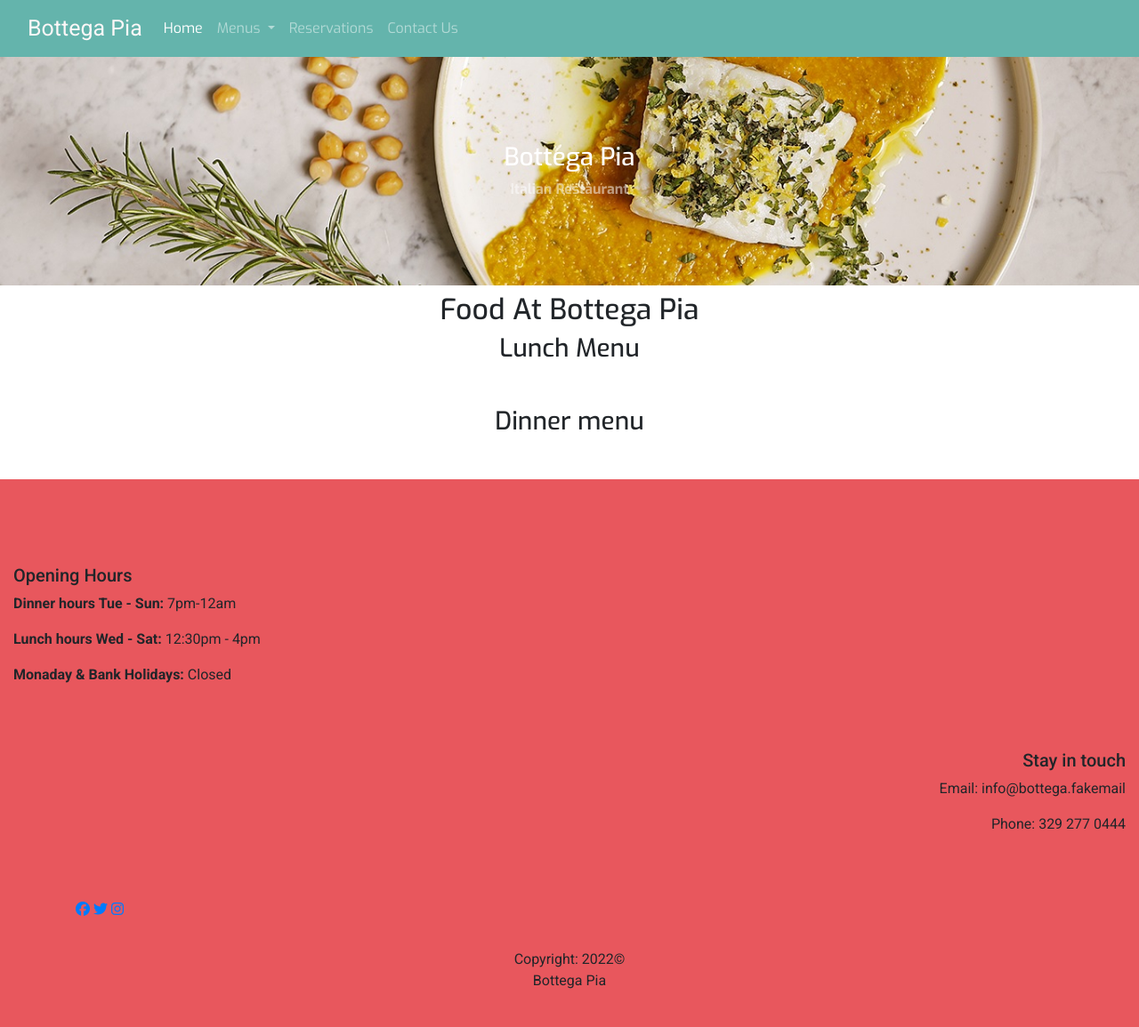
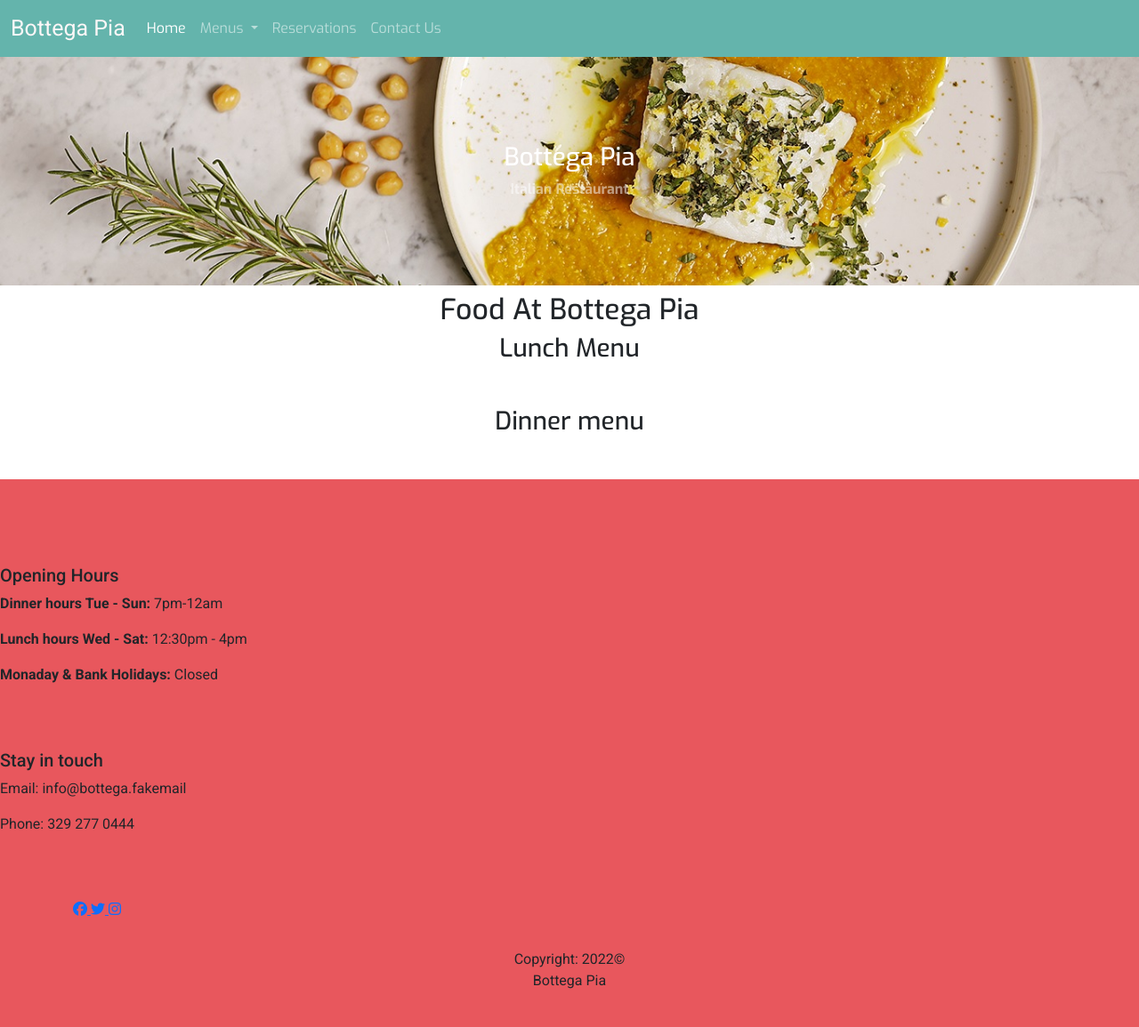
Before and after one commit to ExcellentWish/portfolio-project-4, a Django app: page /menus/food_menu/ in a window 1280 px wide. Shown: the whole page at 89% size. Run offline with Django 3.2, Linux system fonts and the light colour scheme; data that the repository does not hold is empty; some libraries are stand-ins or nearby versions.

Commit message:
Amend base.html scripts and links for css

```diff
--- a/templates/base.html
+++ b/templates/base.html
@@ -13,11 +13,12 @@
     <script src="https://cdn.jsdelivr.net/npm/bootstrap@5.2.1/dist/js/bootstrap.bundle.min.js"
         integrity="sha384-u1OknCvxWvY5kfmNBILK2hRnQC3Pr17a+RTT6rIHI7NnikvbZlHgTPOOmMi466C8" crossorigin="anonymous">
     </script>
-    <link rel="stylesheet" href="https://cdn.jsdelivr.net/npm/bootstrap@4.5.3/dist/css/bootstrap.min.css">
+
     <link rel="stylesheet" href="https://cdnjs.cloudflare.com/ajax/libs/bootstrap-datepicker/1.9.0/css/bootstrap-datepicker.min.css">
-    <link rel="stylesheet" href="https://cdnjs.cloudflare.com/ajax/libs/font-awesome/4.7.0/css/font-awesome.min.css">
-    <script src="https://ajax.googleapis.com/ajax/libs/jquery/3.4.1/jquery.min.js"></script>
-    <script src="https://cdn.jsdelivr.net/npm/bootstrap@4.5.3/dist/js/bootstrap.bundle.min.js"></script>
+
+
+    <script src="https://ajax.googleapis.com/ajax/libs/jquery/3.6.1/jquery.min.js"></script>
+
     <script src="https://cdnjs.cloudflare.com/ajax/libs/bootstrap-datepicker/1.9.0/js/bootstrap-datepicker.min.js"></script>
 
     <link rel="stylesheet" href="{% static 'css/style.css' %}">
@@ -140,7 +141,7 @@
     </footer>
     <!-- Footer -->
 
-    <script src="https://ajax.googleapis.com/ajax/libs/jquery/3.6.1/jquery.min.js"></script>
+
 
     <script src="https://kit.fontawesome.com/0f96215e04.js" crossorigin="anonymous"></script>
 
```
